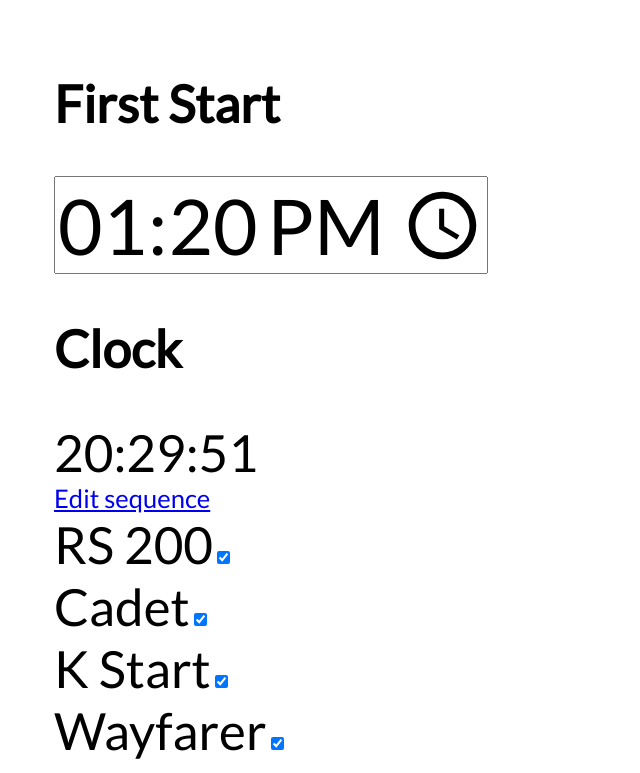
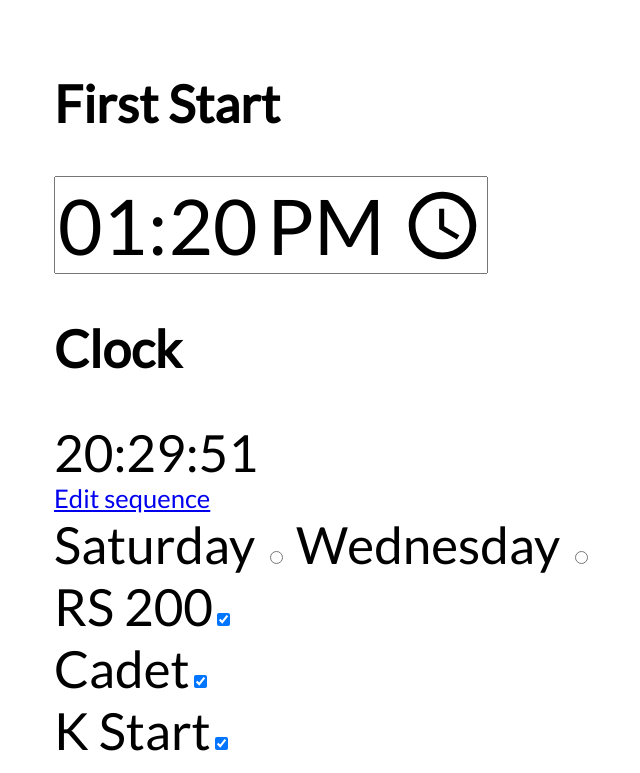
Before and after one commit to harrypynn/wsc-startsequence, a plain HTML site: page index.html in a window 1280 px wide. Both pictures are taken after a click on the link "Edit sequence". Shown: the top 773 px of the page, without its empty margins (18-658 px from the left). Drawn offline with nearby package versions, Linux system fonts and the light colour scheme.

Commit message:
Added Sat/Wed to settings.

```diff
--- a/index.html
+++ b/index.html
@@ -20,7 +20,15 @@
     </div>
     <div>
         <a id="edit" href="#">Edit sequence</a>
-        <div id="startList" style="display:none;">
+        <div id="settings" style="display:none;">
+            <span>
+                <label for="saturday">Saturday</label>
+                <input type="radio" name="day" id="saturday" name="saturday">
+                <label for="wednesday">Wednesday</label>
+                <input type="radio" name="day" id="wednesday" name="wednesday">
+            </span>
+            <div id="startList">
+            </div>
         </div>
     </div>
     <h2 style="text-align:center">Time to next action</h2>
--- a/startsequence.js
+++ b/startsequence.js
@@ -226,7 +226,7 @@ $(document).ready(function () {
     $('#edit').on('click', function(p) {
         $('#startList').empty();
         showStartListCheckboxes(getAllStarts());
-        $('#startList').toggle();
+        $('#settings').toggle();
     });
 
 });
```
